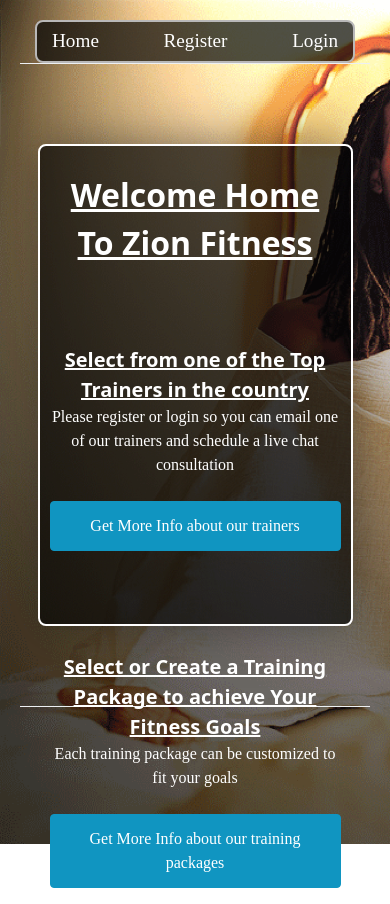
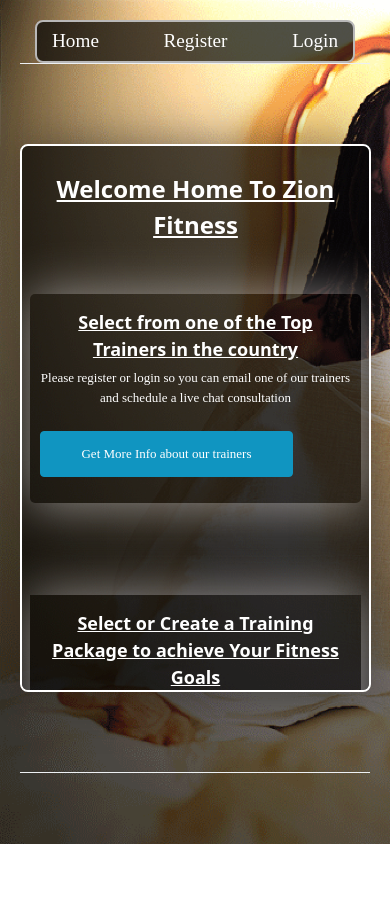
Before and after one commit to hoyrod1/St-Cloud_Rodney-Login-Registration-Capstone, a React (Vite) app: page /home in a window 390 px wide. After the commit the page ends 844 px from the top, so only its background shows below. Built offline with nearby package versions, Linux system fonts and the light colour scheme; no server answers.

Commit message:
Updated the media query in the trainers.css file to be responsice for all devices

```diff
--- a/src/pages/home/styles/home.css
+++ b/src/pages/home/styles/home.css
@@ -17,6 +17,7 @@
   border: 2px solid white;
   border-radius: 8px;
   box-shadow: 1px 1px 50px 1px rgba(27, 27, 27, 0.553);
+  overflow: scroll;
 }
 
 div.content {
@@ -50,6 +51,10 @@ h4 {
 h2 {
   margin: 0 0 40px 0;
 }
+.home-training-packages {
+  box-shadow: 1px 1px 50px 1px rgba(239, 236, 236, 0.553);
+  padding: 10px;
+}
 
 .trainer p,
 .home-training-packages p {
@@ -61,6 +66,65 @@ p {
 }
 
 /* Media Queries For the Home page */
+
+@media (max-width: 68em) {
+  div.content {
+    gap: 23px;
+  }
+  .containers {
+    background-color: rgba(4, 4, 3, 0.698);
+    width: 90vw;
+    height: 65vh;
+  }
+  .trainers {
+    gap: 10px;
+    width: 85vw;
+    height: 65vh;
+  }
+
+  .home-training-packages {
+    padding: 10px;
+    height: 38%;
+    box-shadow: 1px 1px 50px 1px rgba(239, 236, 236, 0.553);
+  }
+  h1 {
+    margin: 0;
+    font-size: x-large;
+  }
+  h4 {
+    margin: 5px 0;
+    font-size: large;
+  }
+
+  p {
+    font-size: small;
+  }
+  button[type="submit"] {
+    width: 65vw;
+    font-size: small;
+  }
+  /* button[type="submit"] a {
+    padding: 2px;
+  } */
+}
+
+@media (max-width: 53em) {
+  .home-training-packages {
+    height: 22%;
+  }
+}
+
+@media (max-width: 48em) {
+  .home-training-packages {
+    height: 34%;
+  }
+}
+
+@media (max-width: 33em) {
+  .home-training-packages {
+    height: 30%;
+  }
+}
 
 @media (max-width: 24em) {
   div.content {
@@ -77,14 +141,13 @@ p {
     height: 50vh;
   }
 
-  .trainer,
   .home-training-packages {
-    height: 30%;
-    width: 80%;
+    padding: 10px;
+    height: 50%;
   }
   h1 {
     margin: 0;
-    font-size: medium;
+    font-size: large;
   }
   h4 {
     margin: 5px 0;
@@ -95,11 +158,7 @@ p {
     font-size: small;
   }
   button[type="submit"] {
-    height: 10%;
     width: 69vw;
     font-size: small;
   }
-  /* button[type="submit"] a {
-    padding: 2px;
-  } */
 }
--- a/src/pages/trainers/styles/trainers.css
+++ b/src/pages/trainers/styles/trainers.css
@@ -1,5 +1,85 @@
-h2 {
+.trainers-showcases {
+  background-color: rgb(229, 229, 229);
+  background-image: url(../../home/images/meditation.gif);
+  background-repeat: no-repeat;
+  background-size: cover;
+  height: 100vh;
+  width: 100vw;
+  padding: 20px;
+}
+
+.trainers-containers {
+  background-color: rgba(4, 4, 3, 0.698);
+  width: 95%;
+  height: 80%;
+  margin: 25px auto;
+  padding: 25px 10px;
+  border: 2px solid white;
+  border-radius: 8px;
+  box-shadow: 1px 1px 50px 1px rgba(27, 27, 27, 0.553);
+  overflow: scroll;
+}
+
+.trainers-containers h1 {
+  margin: 0 auto;
+}
+
+div.trainers-content {
+  padding: 10px;
+  display: flex;
+  align-content: space-between;
+  flex-wrap: wrap;
+  justify-content: center;
+  gap: 45px;
+}
+
+.trainer-container {
+  padding: 10px;
+}
+
+.trainer-container h2 {
+  font-size: large;
+  margin: 10px auto;
+}
+
+.trainers-div {
+  padding: 10px;
+  display: flex;
+  gap: 55px;
+  flex-wrap: wrap;
+  justify-content: center;
+  align-items: center;
+}
+
+.trainer {
+  display: flex;
+  flex-direction: column;
+  padding: 10px;
+  border-radius: 5px;
+  box-shadow: 1px 1px 50px 1px rgba(239, 236, 236, 0.553);
+}
+
+.trainer-container h2 {
   color: white;
   text-align: center;
   text-decoration: underline;
 }
+.link-button button[type="submit"] {
+  width: 75vw;
+}
+
+/* Media Query */
+@media (max-width: 24em) {
+  .trainers-div {
+    display: flex;
+    flex-direction: column;
+    gap: 55px;
+    flex-wrap: wrap;
+    justify-content: center;
+    align-items: center;
+  }
+
+  .link-button button[type="submit"] {
+    height: 35px;
+  }
+}
--- a/src/pages/trainers/trainers.jsx
+++ b/src/pages/trainers/trainers.jsx
@@ -5,17 +5,17 @@ import "./styles/trainers.css";
 
 const Trainers = ({ trainers }) => {
   return (
-    <div className="showcases">
+    <div className="trainers-showcases">
       <Nav />
       <hr />
-      <div className="containers">
+      <div className="trainers-containers">
         <h1>Welcome home to Zion Fitness</h1>
-        <div className="content">
+        <div className="trainers-content">
           <div className="trainer-container">
             <h2>
               Select from one of our top trainers to start you fitness journey
             </h2>
-            <div className="trainers">
+            <div className="trainers-div">
               {trainers.map((trainer) => (
                 <div className="trainer" key={trainer._id}>
                   <h4>{trainer.name}</h4>
@@ -27,11 +27,13 @@ const Trainers = ({ trainers }) => {
               ))}
             </div>
           </div>
-          <Link to="/home">
-            <button type="submit">Go back to the Home page</button>
-          </Link>
         </div>
       </div>
+      <Link to="/home">
+        <button className="link-button" type="submit">
+          Go back to the Home page
+        </button>
+      </Link>
     </div>
   );
 };
```
